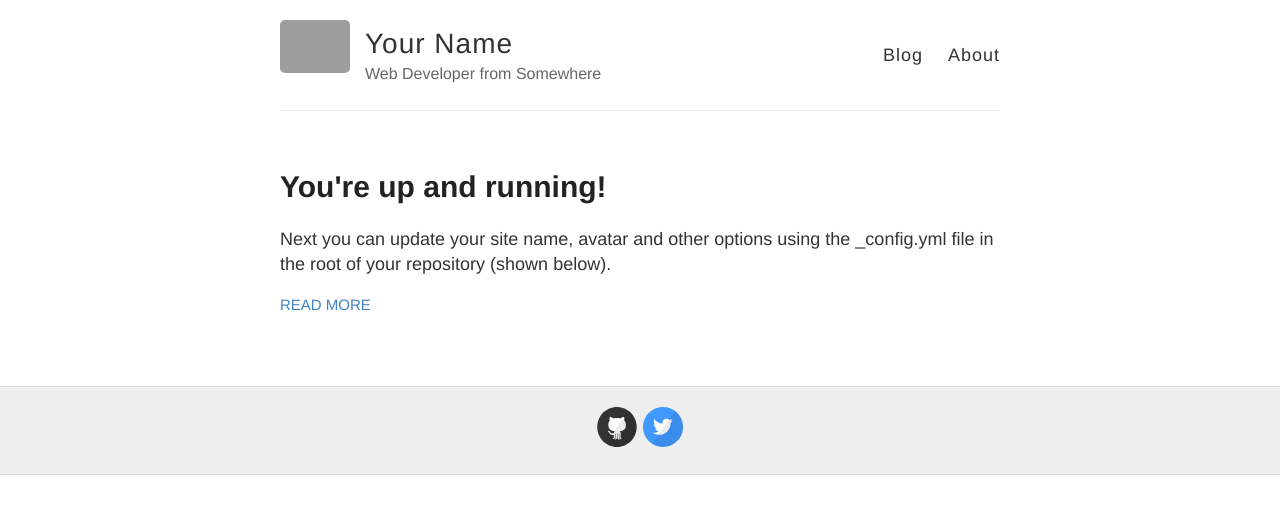
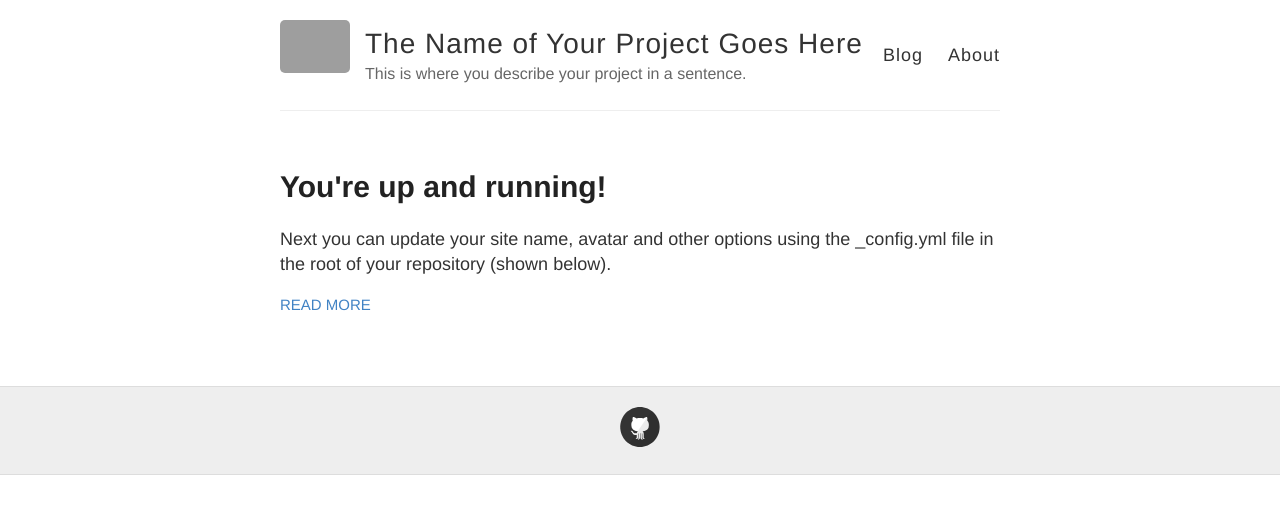
Before and after one commit to HUM-331-Princeton/course, a Jekyll site: the page built from index.md, in a window 1280 px wide. Shown: the top 514 px of the page. Built offline with Jekyll 4.4.1, drawn with Linux system fonts in a browser that asks for light colours; grey boxes are pictures that could not be loaded.

Commit message:
Update _config.yml

```diff
--- a/_config.yml
+++ b/_config.yml
@@ -3,13 +3,13 @@
 #
 
 # Name of your site (displayed in the header)
-name: Your Name
+name: The Name of Your Project Goes Here
 
 # Short bio or description (displayed in the header)
-description: Web Developer from Somewhere
+description: This is where you describe your project in a sentence.
 
-# URL of your avatar or profile pic (you could use your GitHub profile pic)
-avatar: https://raw.githubusercontent.com/barryclark/jekyll-now/master/images/jekyll-logo.png
+# URL of an image you'd like to appear in your header. It'll be small by default, so think of something you'd like in a 60px x 60px square.
+avatar: https://github.com/HUM-331-Princeton/HUM-331-Princeton.github.io/blob/master/images/Clay%20tablet%20with%20pre-cuneiform%20writing.jpg?raw=true
 
 #
 # Flags below are optional
@@ -21,15 +21,14 @@ footer-links:
   email:
   facebook:
   flickr:
-  github: barryclark/jekyll-now
+  github: hum-331-princeton
   instagram:
   linkedin:
   pinterest:
   rss: # just type anything here for a working RSS icon
-  twitter: jekyllrb
+  twitter:
   stackoverflow: # your stackoverflow profile, e.g. "users/50476/bart-kiers"
   youtube: # channel/<your_long_string> or user/<user-name>
-  googleplus: # anything in your profile username that comes after plus.google.com/
 
 
 # Enter your Disqus shortname (not your username) to enable commenting on posts
@@ -41,13 +40,13 @@ google_analytics:
 
 # Your website URL (e.g. http://barryclark.github.io or http://www.barryclark.co)
 # Used for Sitemap.xml and your RSS feed
-url:
+url: https://hum-331-princeton.github.io
 
 # If you're hosting your site at a Project repository on GitHub pages
 # (http://yourusername.github.io/repository-name)
 # and NOT your User repository (http://yourusername.github.io)
 # then add in the baseurl here, like this: "/repository-name"
-baseurl: ""
+baseurl: "/final-project-template/"
 
 #
 # !! You don't need to change any of the configuration flags below !!
```
